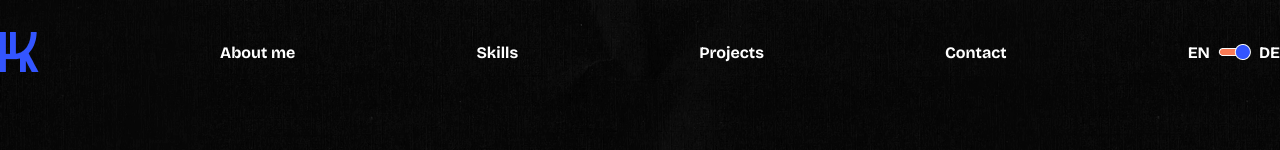
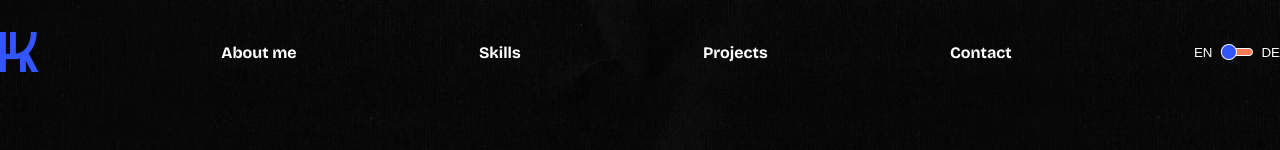
Before and after one commit to AlxRpp/MyPortfolio, an Angular app: page / in a window 1280 px wide. Shown: the top 150 px of the page. Built offline with nearby package versions, Linux system fonts and the light colour scheme.

Commit message:
added toggle-LanguageBTN

```diff
--- a/src/app/shared/header/header.html
+++ b/src/app/shared/header/header.html
@@ -6,9 +6,13 @@
         <a href="#">Projects</a>
         <a href="#">Contact</a>
         <div class="language">
-            EN
-            <img src="./assets/icons/toggleBTN.png" alt="" srcset="">
-            DE
+            <button (click)="toggleLanguageToEnglish()">EN</button>
+            @if (english) {
+            <img src="./assets/icons/toggleEN.png" alt="" srcset="">
+            }@else {
+            <img src="./assets/icons/toggleDE.png" alt="" srcset="">
+            }
+            <button (click)="toggleLanguageToGerman()">DE</button>
         </div>
     </div>
 
--- a/src/app/shared/header/header.scss
+++ b/src/app/shared/header/header.scss
@@ -16,3 +16,10 @@ a{
     justify-content: space-between;
     align-items: center;
 }
+
+ button{
+    cursor: pointer;
+    background-color: transparent;
+    color: white;
+    border: none;
+ }
--- a/src/app/shared/header/header.ts
+++ b/src/app/shared/header/header.ts
@@ -7,5 +7,16 @@ import { Component } from '@angular/core';
   styleUrl: './header.scss'
 })
 export class Header {
+  english: boolean = true;
+  german: boolean = false;
 
+  toggleLanguageToEnglish() {
+    this.english = true;
+    this.german = false;
+  }
+
+  toggleLanguageToGerman() {
+    this.english = false;
+    this.german = true;
+  }
 }
```
Also changed, not shown: public/assets/icons/toggleDE.png (renamed from public/assets/icons/toggleBTN.png), public/assets/icons/toggleEN.png (added).
